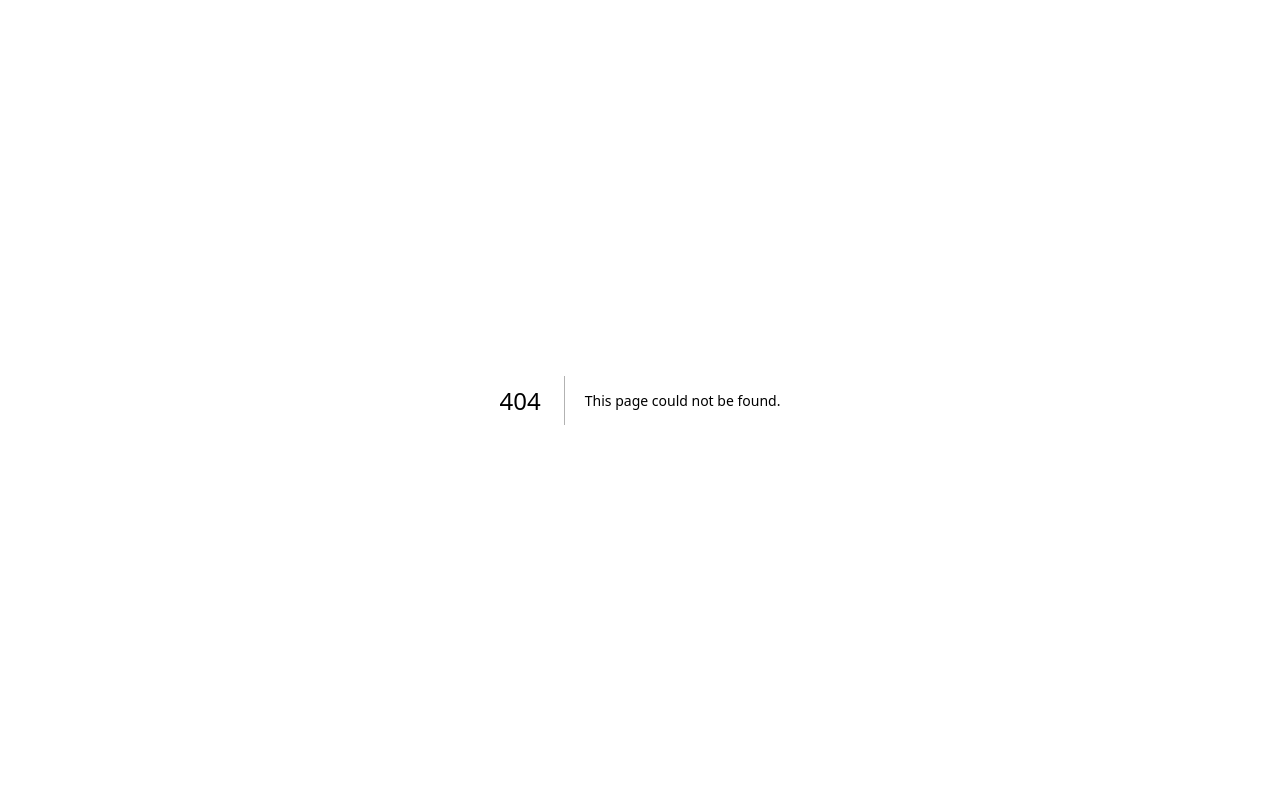
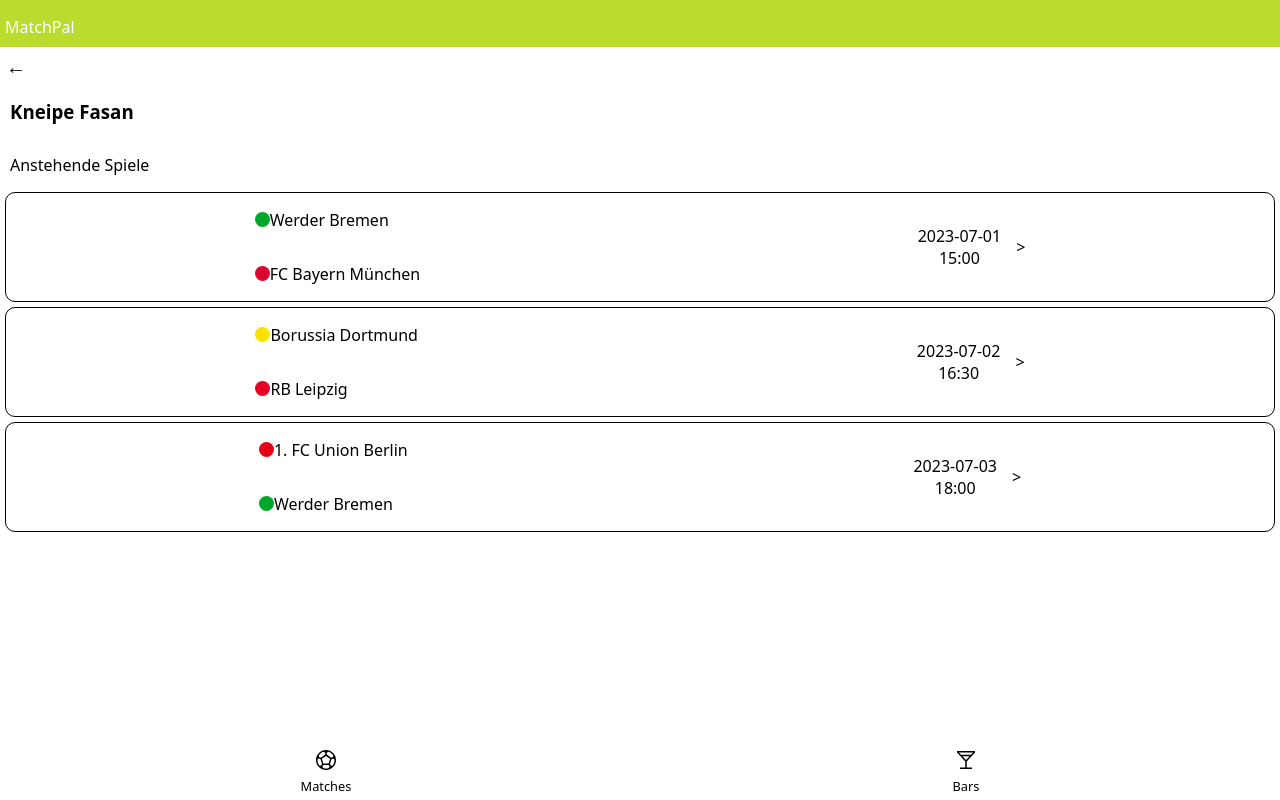
Before and after one commit to sebastianwel/MatchPal, a Next.js app: page /bars/1 in a window 1280 px wide. Before the commit this address had no page. Built offline with nearby package versions, Linux system fonts and the light colour scheme.

Commit message:
created the dynamic bar-id-page for the bar-details. Additionally changed some styled components to an own component itself since I needed it more often

```diff
--- /dev/null
+++ b/components/BackButton/BackButton.js
@@ -0,0 +1,8 @@
+import styled from "styled-components"
+
+export const Button = styled.button`
+margin-top: 55px;
+font-size: 20px;
+background: none;
+border: none;
+`
--- a/components/BarList/index.js
+++ b/components/BarList/index.js
@@ -1,5 +1,6 @@
 import styled from "styled-components"
 import BarCard from "../BarCard"
+import { CardLink } from "../CardLink"
 
 export default function BarList({matches, bars}){
 
@@ -12,7 +13,9 @@
     return(
         <List>
             {matchesInBar.map((barWithMatch, index) => (
+                <CardLink key={barWithMatch.id} href={`/bars/${barWithMatch.id}`}>
                 <BarCard key={`${barWithMatch.id}-${index}`} barWithMatch={barWithMatch}/>
+                </CardLink>
             ))}
         </List>
     )
--- /dev/null
+++ b/components/CardLink/index.js
@@ -0,0 +1,7 @@
+import styled from "styled-components"
+import Link from "next/link"
+
+export const CardLink = styled(Link)`
+text-decoration: none;
+color: #000
+`
--- /dev/null
+++ b/components/Headline/Headline.js
@@ -0,0 +1,5 @@
+import styled from "styled-components"
+
+export const Headline = styled.h3`
+margin-left: 10px;
+`
--- /dev/null
+++ b/pages/bars/[id].js
@@ -0,0 +1,52 @@
+import { useRouter } from "next/router";
+import AppHeader from "../../components/AppHeader";
+import AppFooter from "../../components/AppFooter";
+import styled from "styled-components";
+import { Button } from "../../components/BackButton/BackButton";
+import { Headline } from "../../components/Headline/Headline";
+import MatchCard from "../../components/MatchCard";
+import {CardLink} from "../../components/CardLink/index"
+
+export default function BarDetails({bars, matches}){
+const router = useRouter();
+const { id } = router.query
+
+//find current Bar by using the router-id
+const currentBar = bars ? bars.find((bar) => (bar.id === parseInt(id))) : null
+
+//create an array containing only the match-ids to search for the match-ids in the matches-array and filter those matches
+const currentMatchIds = currentBar?.matches.map((match) => (match))
+const currentMatches = matches ? matches.filter((match) => currentMatchIds?.includes(match.id)) : null
+
+console.log(currentMatches)
+
+return(
+    <>
+    <AppHeader/>
+    <Button onClick={() => router.push("/bars")}>←</Button>
+    <Headline>{currentBar?.name}</Headline>
+    <SiteSection>Anstehende Spiele</SiteSection>
+    <List>
+        {currentMatches?.map((match) => (
+            <CardLink key={match.id} href={`/matches/${match.id}`}>
+            <MatchCard key={match.id}id={match.id} homeTeam={match.homeTeam.name} awayTeam={match.awayTeam.name} date={match.date} time={match.time} homeTeamColor={match.homeTeam.logoColor} awayTeamColor={match.awayTeam.logoColor} />
+            </CardLink>
+        ))}
+    </List>
+
+
+    <AppFooter/>
+    </>
+)
+
+}
+
+const SiteSection = styled.p`
+margin: 10px;
+margin-top: 30px;
+`
+
+const List = styled.ul`
+list-style: none;
+padding-left: 0px;
+`
```
Also changed, not shown: pages/matches/[id].js (+2 -11 lines), pages/_app.js (line endings or trailing spaces).
